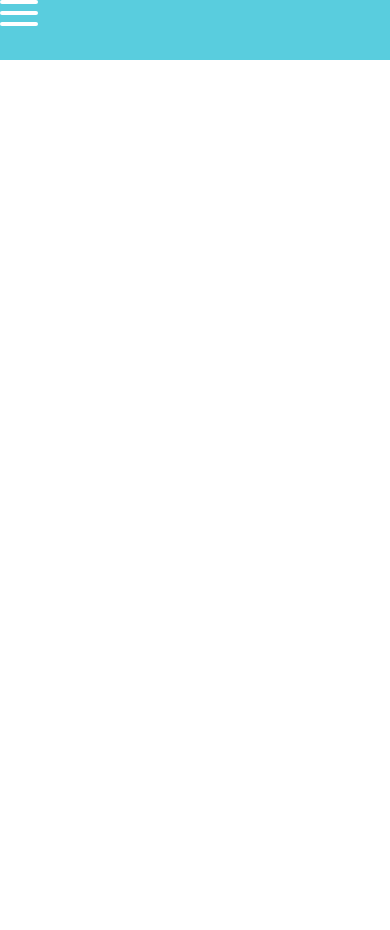
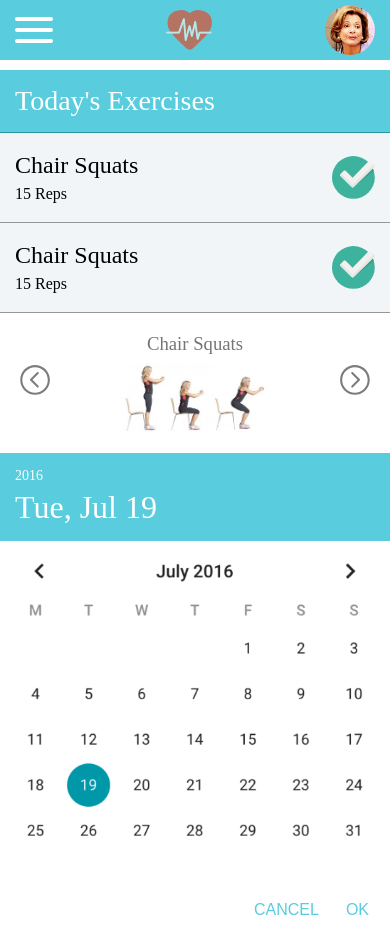
Before and after one commit to jdiejim/UI-UX-challenge, a plain HTML site: page index.html in a window 390 px wide. Before the commit the page ends 844 px from the top, so only its background shows below. Drawn offline with Linux system fonts and the light colour scheme.

Commit message:
finish mobile layout

```diff
--- a/index.html
+++ b/index.html
@@ -9,7 +9,55 @@
   </head>
   <body>
     <header class="header">
-      <img src="/assets/hamburger.svg" alt="hamburger menu icon">
+      <img class="hamburger-menu" src="/assets/hamburger.svg" alt="hamburger menu icon">
+      <img class="heart-icon" src="/assets/cardiogram.svg" alt="heart logo">
+      <img class="user-image" src="/assets/user-image.jpg" alt="avatar">
     </header>
+
+    <section class="todays-exercises">
+
+      <h1>Today's Exercises</h1>
+
+      <div class="exercise">
+        <div class="exercise-info">
+          <h2 class="exercise-name">Chair Squats</h2>
+          <p class="exercise-reps">15 Reps</p>
+        </div>
+        <img src="/assets/checked.svg" alt="" class="check-icon">
+      </div>
+
+      <div class="exercise">
+        <div class="exercise-info">
+          <h2 class="exercise-name">Chair Squats</h2>
+          <p class="exercise-reps">15 Reps</p>
+        </div>
+        <img src="/assets/checked.svg" alt="" class="check-icon">
+      </div>
+
+    </section>
+
+    <section class="exercise-visual">
+      <h3 class="exercise-visual-name">Chair Squats</h3>
+      <div class="nav-buttons">
+        <img src="/assets/left-arrow.svg" alt="">
+        <img src="/assets/right-arrow.svg" alt="">
+      </div>
+    </section>
+
+    <section class="calendar">
+
+      <div class="cal-header">
+        <p class="year">2016</p>
+        <h1 class="cal-date">Tue, Jul 19</h1>
+      </div>
+
+      <img class="cal-image" src="/assets/cal-image.png" alt="">
+      <div class="cal-btns">
+        <button>CANCEL</button>
+        <button>OK</button>
+      </div>
+
+    </section>
+
   </body>
 </html>
--- a/styles.css
+++ b/styles.css
@@ -2,11 +2,129 @@
   box-sizing: border-box;
 }
 
+h1, h2, h3, p {
+  margin: 0;
+}
+
 body {
   margin: 0;
+  font-family: "avenir next"
 }
 
 .header {
   height: 60px;
   background-color: #59CDDE;
+  display: flex;
+  align-items: center;
+  justify-content: space-between;
+  padding: 15px;
+  margin-bottom: 10px;
 }
+
+.heart-icon {
+  height: 40px;
+}
+
+.user-image {
+  border-radius: 1000px;
+  height: 50px;
+}
+
+
+/*TODAYS EXERCISES*/
+.todays-exercises {
+}
+
+.todays-exercises h1 {
+  background-color: #59CDDE;
+  padding: 15px;
+  color: #fff;
+  font-weight: 200;
+  font-size: 28px;
+  border-bottom: 1px solid #2a97a7;
+}
+
+.exercise {
+  display: flex;
+  justify-content: space-between;
+  align-items: center;
+  padding: 15px;
+  background-color: #f1f5f8;
+  height: 90px;
+  border-bottom: 1px solid #979797;
+}
+
+.exercise-info {
+  font-weight: 200;
+}
+
+.exercise-name {
+  font-weight: 200;
+  margin-bottom: 5px;
+}
+
+
+.exercise-visual {
+  height: 140px;
+  padding: 20px;
+  background-image: url('/assets/chair-squats.png');
+  background-size: 150px;
+  background-repeat: no-repeat;
+  background-position: center 50px;
+}
+
+.exercise-visual-name {
+  text-align: center;
+  font-weight: 400;
+  color: #757575;
+}
+
+.nav-buttons {
+  display: flex;
+  justify-content: space-between;
+  top: 50%;
+  width: 100%;
+  margin-top: 10px;
+}
+
+.nav-buttons img {
+  width: 30px;
+}
+
+
+.cal-header {
+  color: #fff;
+  padding: 15px;
+  background-color: #59CDDE;
+}
+
+.year {
+  font-weight: 200;
+  font-size: 14px;
+  margin-bottom: 5px;
+}
+
+.cal-date {
+  font-weight: 500;
+}
+
+.cal-image {
+  width: 100%;
+}
+
+.cal-btns {
+  display: flex;
+  justify-content: flex-end;
+}
+
+.cal-btns button {
+  margin: 40px 15px 10px 0;
+  color: #59CDDE;
+  font-weight: 500;
+  border: none;
+  background: transparent;
+  outline: none;
+}
+.cal-btns button:hover {
+  cursor: pointer;
+}
```
Also changed, not shown: assets/cal-image.png (added), assets/user-image.jpg (added), 1 other file.
